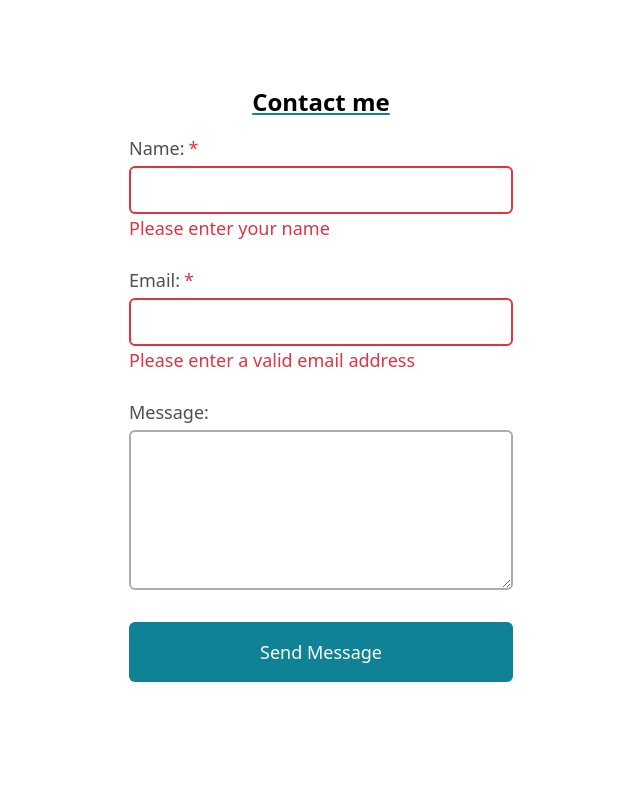
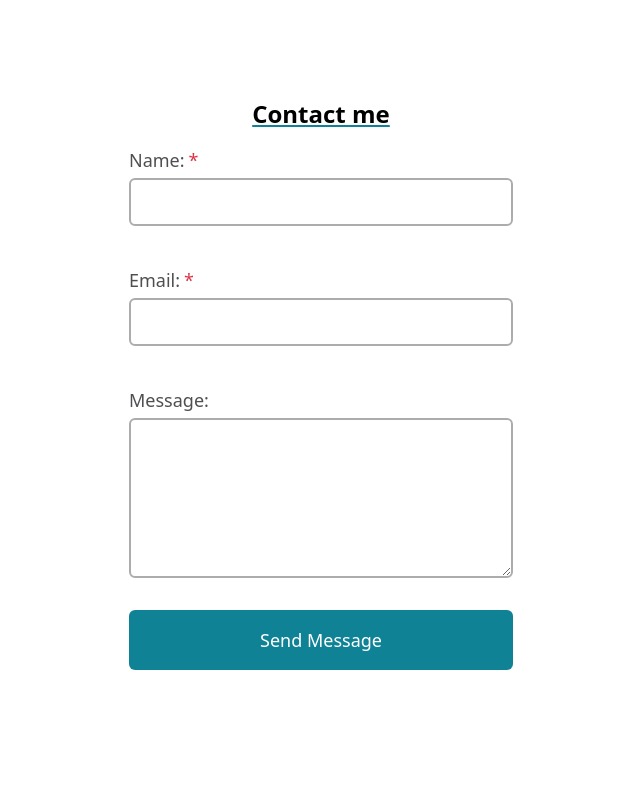
Before and after one commit to VladBrok/personal-site, a React (Vite) app: page / in a window 1280 px wide. Shown: the part 1740-2540 px from the top of the page, without its empty margins (319-959 px from the left). Built offline with nearby package versions, Linux system fonts and the light colour scheme.

Commit message:
Show input errors only after user clicks submit button for the first time

```diff
--- a/src/components/ContactForm.jsx
+++ b/src/components/ContactForm.jsx
@@ -6,14 +6,23 @@ const Notification = lazy(() => import("./Notification"));
 
 export default function ContactForm() {
   const [showNotification, setShowNotification] = useState(false);
-  const [isError, setIsError] = useState(false);
+  const [isSendError, setIsSendError] = useState(false);
+  const [isInputError, setIsInputError] = useState(false);
   const [isLoading, setIsLoading] = useState(false);
 
   async function handleSubmit(e) {
     e.preventDefault();
+    const form = e.target;
+
+    if (!form.checkValidity()) {
+      setIsInputError(true);
+      form
+        .querySelector(":invalid")
+        .scrollIntoView({ behavior: "smooth", block: "center" });
+      return;
+    }
 
     try {
-      const form = e.target;
       const formData = new FormData(form);
       setIsLoading(true);
       const response = await sendEmail(formData);
@@ -23,9 +32,9 @@ export default function ContactForm() {
         throw new Error();
       }
 
-      setIsError(false);
+      setIsSendError(false);
     } catch {
-      setIsError(true);
+      setIsSendError(true);
     } finally {
       setShowNotification(true);
       setIsLoading(false);
@@ -36,16 +45,17 @@ export default function ContactForm() {
     setShowNotification(false);
   }
 
-  const notification = isError
+  const notification = isSendError
     ? "Failed to send message. Please try again later"
     : "Message sent!";
 
   return (
-    <form className="my-4 text-left md:w-96" onSubmit={handleSubmit}>
+    <form className="my-4 text-left md:w-96" onSubmit={handleSubmit} noValidate>
       <InputContainer
         id="name"
         label="Name:"
         required={true}
+        isInputError={isInputError}
         errorMessage="Please enter your name"
         input={props => <input type="text" maxLength={25} {...props} />}
       />
@@ -53,12 +63,14 @@ export default function ContactForm() {
         id="email"
         label="Email:"
         required={true}
+        isInputError={isInputError}
         errorMessage="Please enter a valid email address"
         input={props => <input type="email" maxLength={254} {...props} />}
       />
       <InputContainer
         id="msg"
         label="Message:"
+        isInputError={isInputError}
         input={props => (
           <textarea cols="30" rows="5" maxLength={150} {...props}></textarea>
         )}
@@ -69,7 +81,10 @@ export default function ContactForm() {
         </button>
         <Suspense fallback={null}>
           {showNotification && (
-            <Notification isError={isError} onClose={handleNotificationClose}>
+            <Notification
+              isError={isSendError}
+              onClose={handleNotificationClose}
+            >
               {notification}
             </Notification>
           )}
--- a/src/components/InputContainer.jsx
+++ b/src/components/InputContainer.jsx
@@ -5,21 +5,24 @@ export default function InputContainer({
   label,
   input,
   required,
-  className = "",
+  isInputError,
   errorMessage = "",
 }) {
+  const invalidInputStyles = isInputError ? "invalid:border-danger" : "";
+  const errorMessageStyles = isInputError ? "peer-invalid:visible" : "";
+
   return (
     <div>
       <Label htmlFor={id} required={required}>
         {label}
       </Label>
       {input({
-        className: `input peer ${className}`,
+        className: `input peer ${invalidInputStyles}`,
         id,
         name: id,
         required,
       })}
-      <p className="text-danger invisible mb-4 peer-invalid:visible md:mb-6">
+      <p className={`text-danger invisible mb-2 md:mb-3 ${errorMessageStyles}`}>
         {errorMessage}
       </p>
     </div>
--- a/src/index.css
+++ b/src/index.css
@@ -38,7 +38,7 @@
   }
 
   .input {
-    @apply text-contrast invalid:border-danger mt-1 block w-full rounded-md border-2 border-lightgray p-1 dark:border-opacity-0 dark:bg-lightslate md:py-2 md:px-3;
+    @apply text-contrast mt-1 block w-full rounded-md border-2 border-lightgray p-1 dark:border-opacity-0 dark:bg-lightslate md:py-2 md:px-3;
   }
 }
 
```
